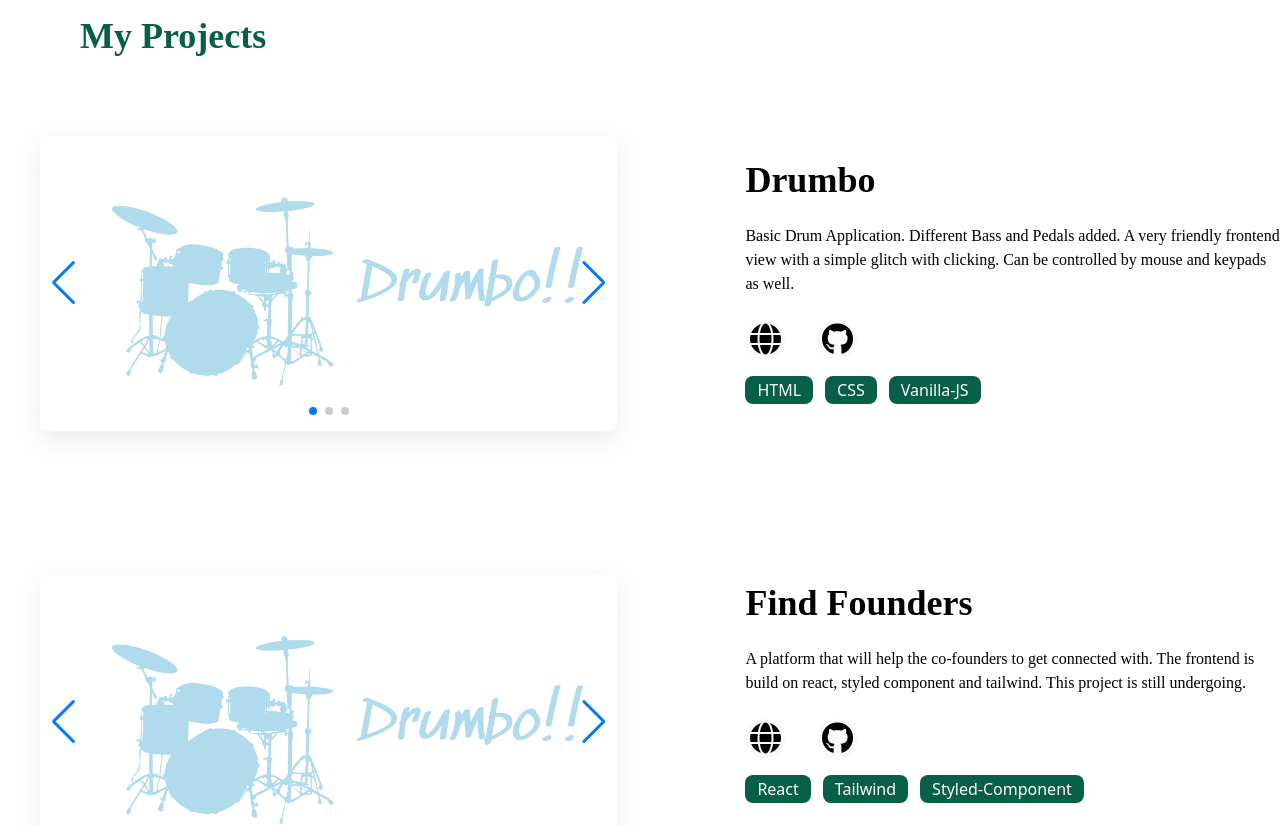
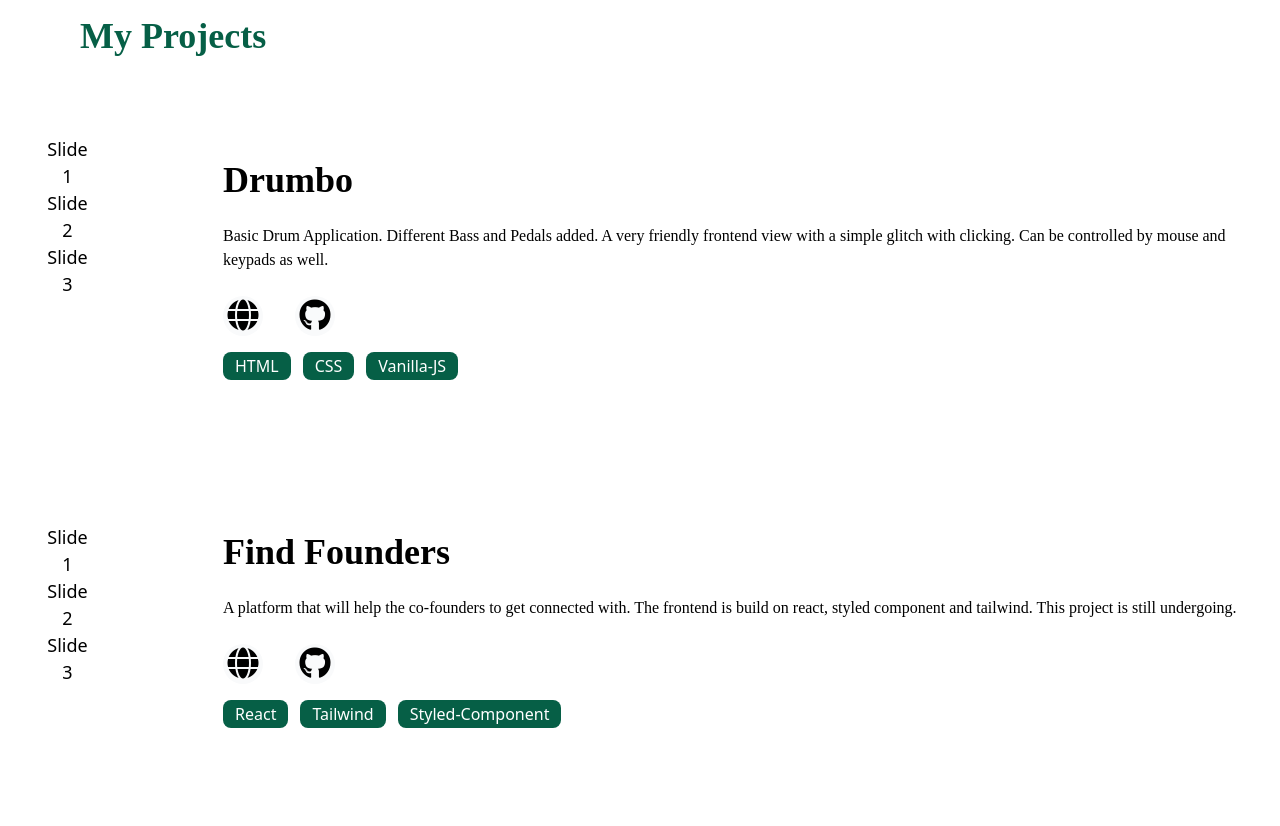
Before and after one commit to noob-coder14/portfolio, a React (Create React App) app: page /myprojects in a window 1280 px wide. Shown: the part 880-1706 px from the top of the page. Built offline with nearby package versions, Linux system fonts and the light colour scheme.

Commit message:
slider issues

```diff
--- a/package.json
+++ b/package.json
@@ -16,7 +16,7 @@
     "react-dom": "^17.0.2",
     "react-router-dom": "^5.2.0",
     "react-scripts": "4.0.3",
-    "swiper": "^6.8.2",
+    "swiper": "^6.8.4",
     "tailwindcss": "npm:@tailwindcss/postcss7-compat@^2.2.4",
     "web-vitals": "^1.1.2",
     "win-node-env": "^0.4.0"
--- a/src/Components/Slider.css
+++ /dev/null
@@ -1,49 +0,0 @@
-Swiper {
-    position: relative;
-    height: 100%;
-  }
-
-  Swiper {
-    background: #eee;
-    font-family: Helvetica Neue, Helvetica, Arial, sans-serif;
-    font-size: 14px;
-    color: #000;
-    margin: 0;
-    padding: 0;
-  }
-
-  .swiper-container {
-    width: 90%;
-    height: 90%;
-  }
-
-  .swiper-slide {
-    text-align: center;
-    font-size: 18px;
-    background: #fff;
-
-    /* Center slide text vertically */
-    display: -webkit-box;
-    display: -ms-flexbox;
-    display: -webkit-flex;
-    display: flex;
-    -webkit-box-pack: center;
-    -ms-flex-pack: center;
-    -webkit-justify-content: center;
-    justify-content: center;
-    -webkit-box-align: center;
-    -ms-flex-align: center;
-    -webkit-align-items: center;
-    align-items: center;
-  }
-
-  .swiper-slide img {
-    display: block;
-    width: 100%;
-    height: 100%;
-    object-fit: cover;
-  }
-  .mySwiper{
-    border-radius: 8px;
-    box-shadow: rgba(149, 157, 165, 0.2) 0px 8px 24px;
-  }
--- a/src/Components/Slider.js
+++ /dev/null
@@ -1,44 +0,0 @@
-
-import React, { useRef, useState } from "react";
-// Import Swiper React components
-import { Swiper, SwiperSlide } from "swiper/react";
-
-// Import Swiper styles
-import "swiper/swiper.min.css";
-import "swiper/components/navigation/navigation.min.css"
-import "swiper/components/pagination/pagination.min.css"
-
-import "./Slider.css";
-
-//import images
-import drum0 from './project/drum0.png'
-import drum1 from './project/drum1.png'
-import drum2 from './project/drum2.png'
-
-
-// import Swiper core and required modules
-import SwiperCore, {
-  Navigation,Pagination
-} from 'swiper/core';
-
-// install Swiper modules
-SwiperCore.use([Pagination,Navigation]);
-
-
-function Slider() {
-
-
-  return (
-    <>
-    <Swiper slidesPerView={1} spaceBetween={30} loop={true} pagination={{
-    "clickable": true
-    }} navigation={true} className="mySwiper">
-      <SwiperSlide><img src={drum0} /></SwiperSlide>
-      <SwiperSlide><img src={drum1} /></SwiperSlide>
-      <SwiperSlide><img src={drum2} /></SwiperSlide>
-  </Swiper>
-    </>
-  )
-}
-
-export default Slider
--- a/src/Pages/MyProjects.js
+++ b/src/Pages/MyProjects.js
@@ -1,5 +1,5 @@
 import React from 'react'
-import Projects from '../Components/Projects'
+import Projects from './Projects'
 import LandingProject from '../Components/LandingProject'
 
 function MyProjects() {
--- a/src/Pages/MyProjectsData.json
+++ b/src/Pages/MyProjectsData.json
@@ -0,0 +1,5 @@
+[
+    {
+
+    }
+]
--- a/src/Components/Projects.js
+++ b/src/Pages/Projects.js
@@ -1,5 +1,5 @@
 import React from 'react'
-import Slider from './Slider'
+import Slider from '../Sliders/Slider'
 
 function Projects() {
     return (
--- /dev/null
+++ b/src/Sliders/Slider.css
@@ -0,0 +1,46 @@
+#app { height: 100% }
+Swiper {
+  position: relative;
+  height: 100%;
+}
+
+Swiper {
+  background: #eee;
+  font-family: Helvetica Neue, Helvetica, Arial, sans-serif;
+  font-size: 14px;
+  color: #000;
+  margin: 0;
+  padding: 0;
+}
+
+.swiper {
+  width: 100%;
+  height: 100%;
+}
+
+.swiper-slide {
+  text-align: center;
+  font-size: 18px;
+  background: #fff;
+
+  /* Center slide text vertically */
+  display: -webkit-box;
+  display: -ms-flexbox;
+  display: -webkit-flex;
+  display: flex;
+  -webkit-box-pack: center;
+  -ms-flex-pack: center;
+  -webkit-justify-content: center;
+  justify-content: center;
+  -webkit-box-align: center;
+  -ms-flex-align: center;
+  -webkit-align-items: center;
+  align-items: center;
+}
+
+.swiper-slide img {
+  display: block;
+  width: 100%;
+  height: 100%;
+  object-fit: cover;
+}
--- /dev/null
+++ b/src/Sliders/Slider.js
@@ -0,0 +1,39 @@
+//import images
+import drum0 from '../Components/project/drum0.png'
+import drum1 from '../Components/project/drum1.png'
+import drum2 from '../Components/project/drum2.png'
+
+
+import React, { useRef, useState } from "react";
+// Import Swiper React components
+import { Swiper, SwiperSlide } from "swiper/react";
+
+// Import Swiper styles
+import "./Slider.css";
+
+
+
+
+// import Swiper core and required modules
+import SwiperCore, {
+  Navigation
+} from 'swiper';
+
+// install Swiper modules
+SwiperCore.use([Navigation]);
+
+
+export default function App() {
+
+
+
+  return (
+    <>
+    <Swiper className="mySwiper">
+      <SwiperSlide>Slide 1</SwiperSlide>
+      <SwiperSlide>Slide 2</SwiperSlide>
+      <SwiperSlide>Slide 3</SwiperSlide>
+  </Swiper>
+    </>
+  )
+}
```
Also changed, not shown: 1 other file (tests, documents, lock files or other folders).
